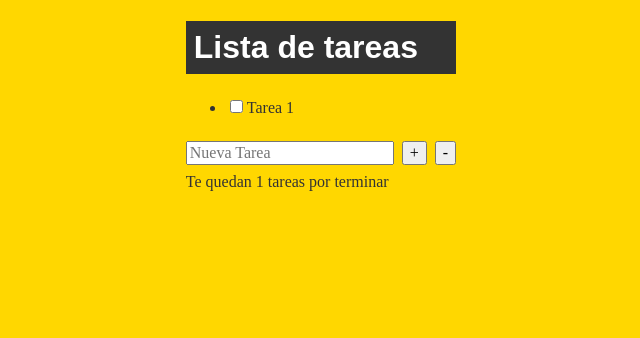
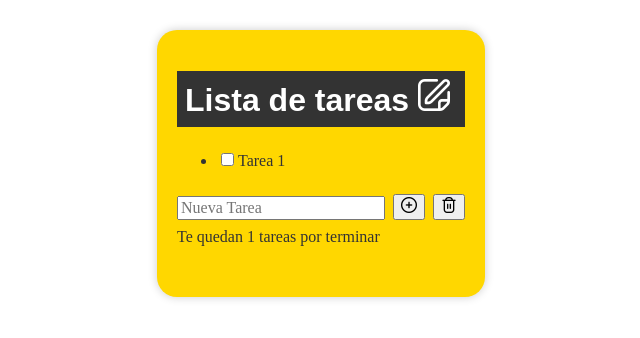
Before and after one commit to alber0087/TodoList, a React (Create React App) app: page / in a window 1280 px wide. Shown: the top 338 px of the page, without its empty margins (319-959 px from the left). Built offline with nearby package versions, Linux system fonts and the light colour scheme.

Commit message:
Adding Css

```diff
--- a/public/index.html
+++ b/public/index.html
@@ -10,6 +10,7 @@
       content="Web site created using create-react-app"
     />
     <link rel="apple-touch-icon" href="%PUBLIC_URL%/logo192.png" />
+    <link rel='stylesheet' href='https://cdn-uicons.flaticon.com/uicons-regular-rounded/css/uicons-regular-rounded.css'>
     <!--
       manifest.json provides metadata used when your web app is installed on a
       user's mobile device or desktop. See https://developers.google.com/web/fundamentals/web-app-manifest/
@@ -40,4 +41,5 @@
       To create a production bundle, use `npm run build` or `yarn build`.
     -->
   </body>
+
 </html>
--- a/src/App.css
+++ b/src/App.css
@@ -2,8 +2,23 @@ body {
     display: flex;
     justify-content: center;
     color: #333333;
-    background-color: #FFD700;
+    background-color: #FFFFFF;
     font-family: avenir;
+}
+
+.container {
+  background-color: #FFD700;
+  justify-content: center;
+  width: 100%;
+  padding: 20px;
+  padding-bottom: 50px;
+  margin-top: 30px;
+  border-radius: 20px;
+  -webkit-border-radius: 20px;
+  -moz-border-radius: 20px;
+  -ms-border-radius: 20px;
+  -o-border-radius: 20px;
+  box-shadow: 0 0 10px rgba(0, 0, 0, 0.2);
 }
 
 h1 {
@@ -12,3 +27,11 @@ h1 {
     width: 100%;
 
 }
+
+input[type="checkbox"] {
+  background: ;
+}
+
+input[type="checkbox"]:checked {
+  background: #000000;
+}
--- a/src/App.jsx
+++ b/src/App.jsx
@@ -3,6 +3,7 @@ import { TodoList } from './components/TodoList';
 import { v4 as uuidv4 } from 'uuid';
 import './App.css'
 import 'tachyons';
+
 
 const KEY = "todoApp.todos";
 
@@ -49,14 +50,16 @@ export function App() {
 
     return (
         <Fragment>
-            <h1 className="pa2 avenir">Lista de tareas</h1>
+          <div className="container">
+            <h1 className="pa2 avenir">Lista de tareas <i class="fi fi-rr-edit"></i></h1>
             <TodoList todos={todos} toggleTodo={toggleTodo} />
             <input ref={todoTaskRef} type="text" placeholder="Nueva Tarea" />
-            <button className="btn ma2" onClick={handleTodoAdd}>+</button>
-            <button className="btn" onClick={handleClearAll} >-</button>
+            <button className="ma2" onClick={handleTodoAdd}><i class="fi fi-rr-add"></i></button>
+            <button className="" onClick={handleClearAll} ><i class="fi fi-rr-trash"></i></button>
             <div className="">
                 Te quedan {todos.filter((todo) => !todo.completed).length} tareas por terminar
             </div>
+          </div>
         </Fragment>
     );
 }
```
